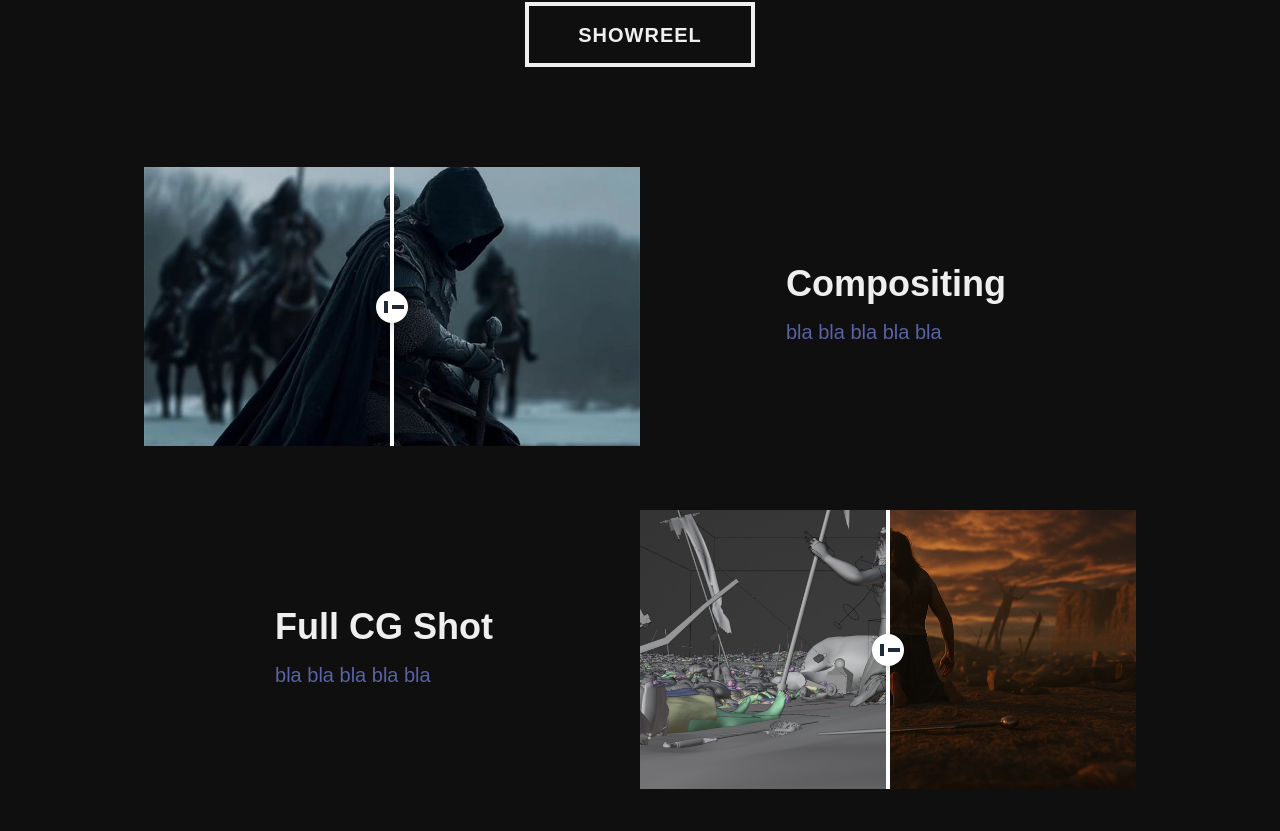
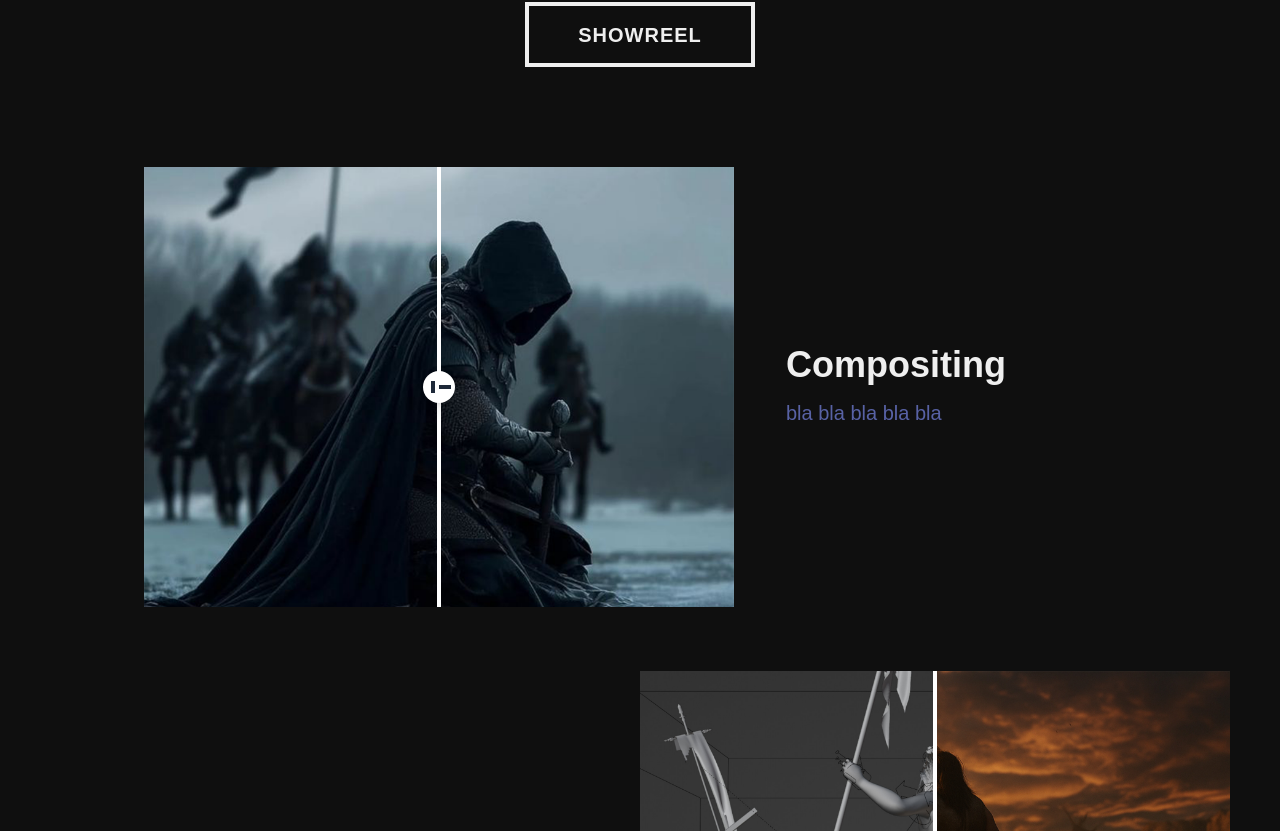
Before and after one commit to superAman07/AnuragAnonymous, a Next.js app: page / in a window 1280 px wide. Shown: the part 729-1560 px from the top of the page. Built offline with nearby package versions, Linux system fonts and the light colour scheme.

Commit message:
increased sizes of image to make it looks like origingal dim

```diff
--- a/components/showcase.tsx
+++ b/components/showcase.tsx
@@ -52,7 +52,7 @@ const BeforeAfterSlider = ({ beforeImage, afterImage, title }:BeforeProps) => {
     return (
         <div
             ref={sliderRef}
-            className="relative w-full aspect-[16/9] cursor-col-resize overflow-hidden"
+            className="relative w-[590px] h-[440px] cursor-col-resize overflow-hidden"
             onMouseMove={handleMove}
             onTouchMove={(e) => handleMove(e.touches[0])}
         >
@@ -60,9 +60,9 @@ const BeforeAfterSlider = ({ beforeImage, afterImage, title }:BeforeProps) => {
                 <Image
                     src={afterImage}
                     alt={`${title} After`}
-                    className="object-cover w-full h-full"
-                    fill
-                    sizes="(max-width: 768px) 100vw, 50vw"
+                    className="object-cover"
+                    width={590}
+                    height={440}
                     priority
                 />
             </div>
@@ -77,9 +77,9 @@ const BeforeAfterSlider = ({ beforeImage, afterImage, title }:BeforeProps) => {
                     <Image
                         src={beforeImage}
                         alt={`${title} Before`}
-                        className="object-cover w-full h-full"
-                        fill
-                        sizes="(max-width: 768px) 100vw, 50vw"
+                        className="object-cover"
+                        width={590}
+                        height={440}
                         priority
                     />
                 </div>
```
